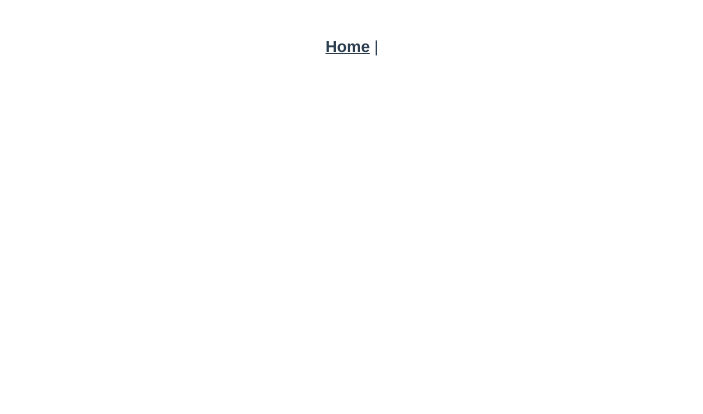
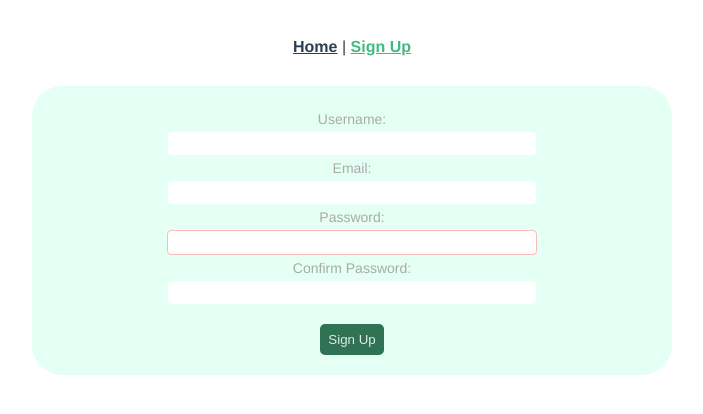
Before and after one commit to EgoLydia/cca-notes-application, a Vue app: page /SignupPage in a window 1280 px wide. Before the commit this address had no page. Shown: the top 414 px of the page, without its empty margins (288-991 px from the left). Built offline with nearby package versions, Linux system fonts and the light colour scheme.

Commit message:
Created view and router ling to sign up page

```diff
--- a/src/App.vue
+++ b/src/App.vue
@@ -1,6 +1,7 @@
 <template>
   <div id="nav">
     <router-link to="/">Home</router-link> |
+    <router-link to="/SignupPage">Sign Up</router-link>
   </div>
   <router-view/>
 </template>
--- a/src/components/SignUp.vue
+++ b/src/components/SignUp.vue
@@ -20,7 +20,7 @@
 
 <script>
 export default {
-  name: "SignupComponent",
+  name: "Signup",
 
   data() {
     return {
@@ -39,8 +39,15 @@ export default {
         return false
       }
     }
-  }
+  },
+
+  methods: {
+    submitForm() {
+        this.$router.push(this.username + this.email + this.password)
+      }
+    }
 }
+
 </script>
 
 <style scoped>
@@ -70,8 +77,9 @@ export default {
         margin-top: 20px;
         padding: 8px;
         border: none;
-        background-color: black;
-        color: #aaa;
+        background-color: #2f7254;
+        color: rgb(231, 231, 231);
+        border-radius: 5px;
     }
 
     .btn:hover {
@@ -87,6 +95,6 @@ export default {
 }
 
     .bad {
-        border: 1px solid red;
+        border: 1px solid rgb(254, 185, 185);
     }
 </style>
--- a/src/router/index.js
+++ b/src/router/index.js
@@ -5,6 +5,12 @@ const routes = [
     path: '/',
     name: 'Home',
     component: () => import(/* webpackChunkName: "about" */ '../views/Home.vue')
+  },
+
+  {
+    path: '/SignupPage',
+    name: 'SignupPage',
+    component: () => import(/* webpackChunkName: "about" */ '../views/SignupPage.vue')
   },
 ]
 
--- a/src/views/Home.vue
+++ b/src/views/Home.vue
@@ -1,17 +1,14 @@
 <template>
   <single-note></single-note>
-  <SignUp/>
 </template>
 
 <script>
 import SingleNote from '@/components/SingleNote.vue'
-import SignUp from '../components/SignUp.vue';
 
 export default {
   name: 'Home',
   components: {
     SingleNote,
-    SignUp
   }
 }
 </script>
--- /dev/null
+++ b/src/views/SignupPage.vue
@@ -0,0 +1,14 @@
+<template>
+    <sign-up></sign-up>
+</template>
+
+<script>
+import SignUp from '../components/SignUp.vue';
+
+export default {
+  name: 'SignupPage',
+  components: {
+    SignUp
+}
+}
+</script>
```
